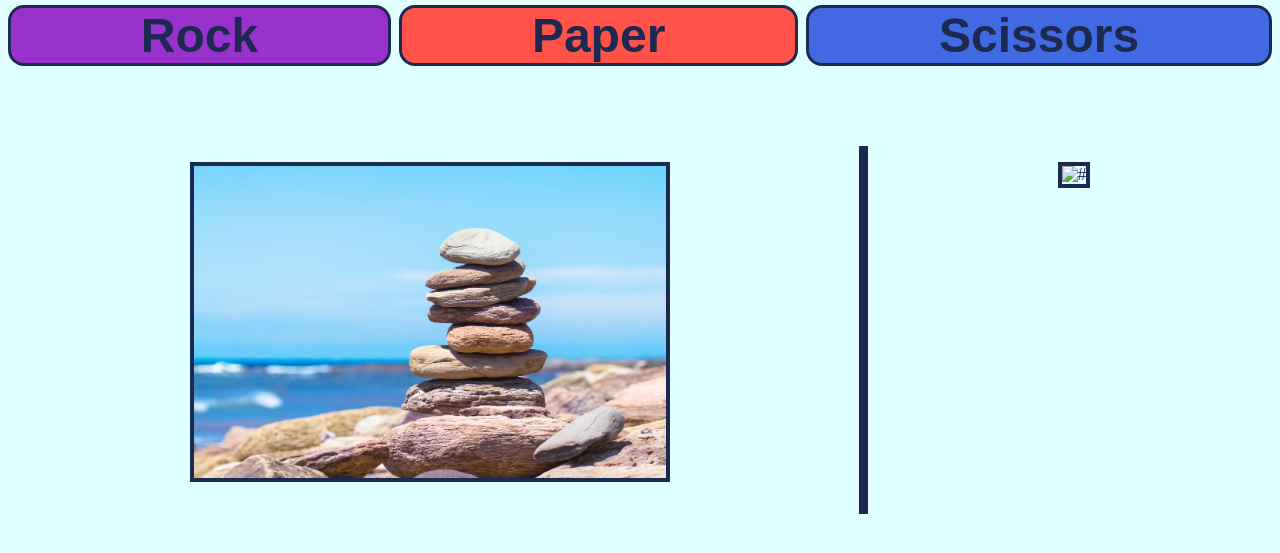
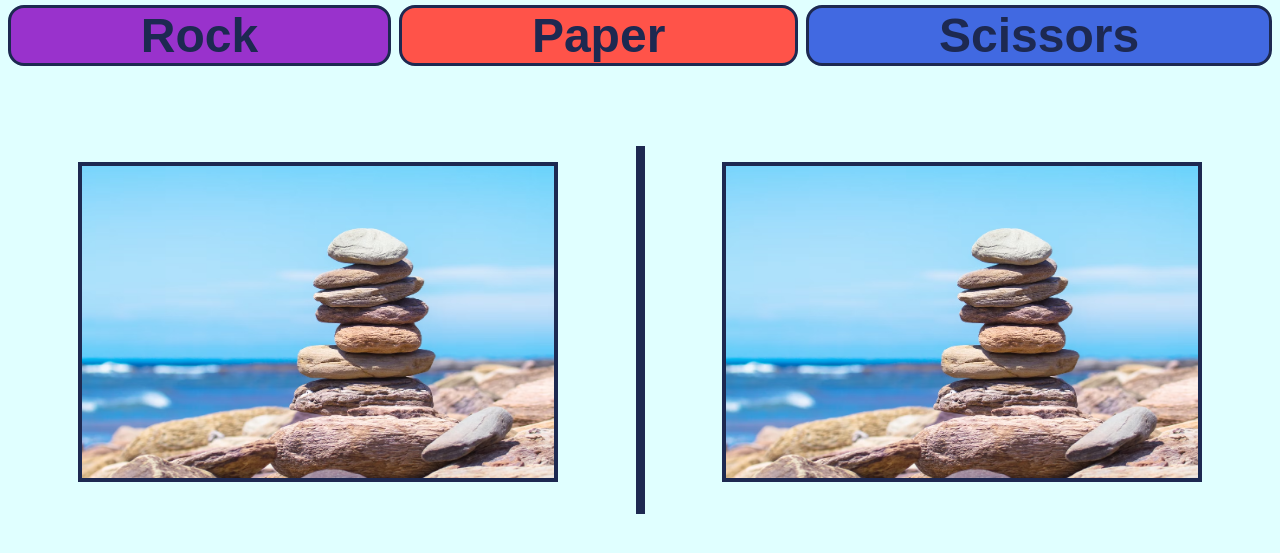
Before and after one commit to VioletViolaVi/Rock_Paper_Scissors_Project, a plain HTML site: page index.html in a window 1280 px wide. Both pictures are taken after a click on the button "Rock". Shown: the part 77-630 px from the top of the page. Drawn offline with Linux system fonts and the light colour scheme; a web font is replaced by a local one.

Commit message:
make random computer choices display on page

```diff
--- a/index.html
+++ b/index.html
@@ -35,7 +35,7 @@
 
       <section class="imgOptions">
         <figure>
-          <img src="#" alt="#" />
+          <img src="#" alt="#" id="compSelectedImg" />
         </figure>
       </section>
     </section>
--- a/scripts.js
+++ b/scripts.js
@@ -32,26 +32,20 @@ document.addEventListener("DOMContentLoaded", () => {
   }
   selectingOptions();
 
+  // random choices for computer
   function computerChoice() {
-    const compImgOptions = [
-      "images/rocks.avif",
-      "images/paper.avif",
-      "images/scissors.avif",
-    ];
-    const compAltOptions = [
-      "rock picture",
-      "paper picture",
-      "scissors picture",
-    ];
+    const compSrc = ["images/rocks.avif", "images/paper.avif", "images/scissors.avif"];
+    const compAlt = ["rock picture", "paper picture", "scissors picture"];
     const randNum = Math.floor(Math.random() * 3);
-    console.log(compImgOptions[randNum]);
-    console.log(compAltOptions[randNum]);
+    const compSelectedImg = document.getElementById("compSelectedImg");
+
+    compSelectedImg.src = compSrc[randNum];
+    compSelectedImg.alt = compAlt[randNum];
   }
   computerChoice();
 });
 
 // may need while loop to cont. playing
 // have model appear to show score each time
-// randomise computer choices
 // modal for "you win" & "you lose"
 // - can include score if wanted
```
